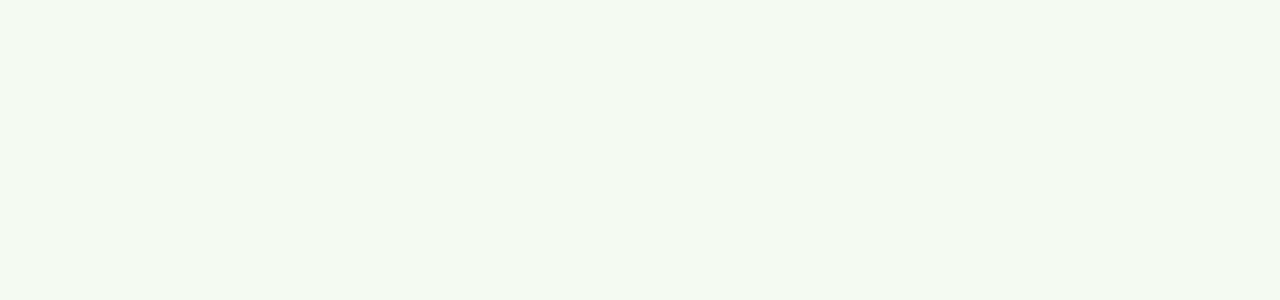
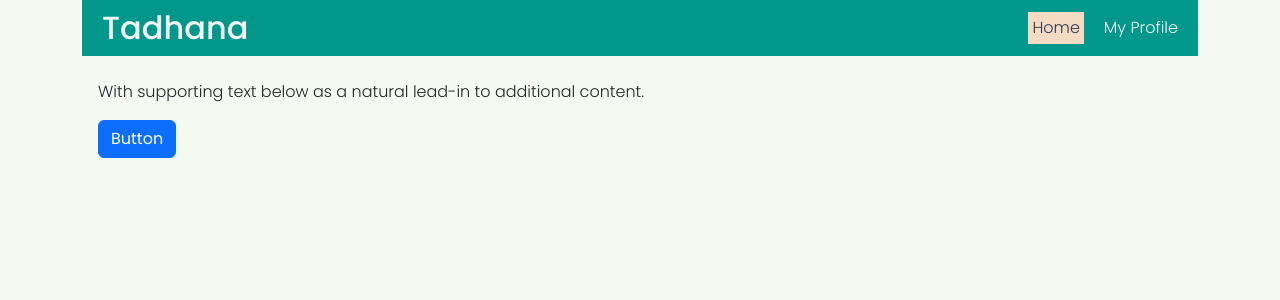
Before and after one commit to a-jai-esg/esguerra-final-exam, a React (Create React App) app in the folder frontend/tadhana-frontend/: page /home in a window 1280 px wide. Before the commit this address had no page. Shown: the top 300 px of the page. Built offline with nearby package versions, Linux system fonts and the light colour scheme.

Commit message:
fixed differences in registration and added home

```diff
--- a/frontend/tadhana-frontend/src/App.js
+++ b/frontend/tadhana-frontend/src/App.js
@@ -2,7 +2,7 @@ import { Route, Routes } from "react-router-dom";
 import Login from "./Components/Login";
 import Registration from "./Components/Registration";
 import Profile from "./Components/Profile";
-
+import Home from "./Components/Home";
 // optional addition
 //import Navbar from "./Components/Navbar";
 function App() {
@@ -12,6 +12,7 @@ function App() {
       <Routes>
         <Route path="/" element={<Login />} />
         <Route path="/profile" element={<Profile/>}/>
+        <Route path="/home" element={<Home/>}/>
         <Route path="/login" element={<Login />} />
         <Route path="/registration" element={<Registration />} />
       </Routes>
--- /dev/null
+++ b/frontend/tadhana-frontend/src/Components/Home.jsx
@@ -0,0 +1,43 @@
+import React from "react";
+import Navbar from "./Navbar";
+
+function Profile() {
+  const defaultProfile = [
+    {
+      name: "Jennie Kim",
+      email: "jennie@tadhana.com",
+
+      profilePicture:
+        "https://upload.wikimedia.org/wikipedia/commons/thumb/5/5d/Jennie_Kim_Marie_Claire_Korea_2020.png/220px-Jennie_Kim_Marie_Claire_Korea_2020.png",
+
+      about:
+        "Hello, My name is Jennie Kim, I am an actress, singer, and designer from South Korea.",
+    },
+  ];
+
+  return (
+    <>
+      <Navbar />
+      {defaultProfile.map((profile) => {
+        return (
+          <>
+            <div className="card w-75">
+              <div className="card-body">
+                <h5 className="card-title">{profile.description}</h5>
+                <p className="card-text">
+                  With supporting text below as a natural lead-in to additional
+                  content.
+                </p>
+                <a href="#" className="btn btn-primary">
+                  Button
+                </a>
+              </div>
+            </div>
+          </>
+        );
+      })}
+    </>
+  );
+}
+
+export default Profile;
--- a/frontend/tadhana-frontend/src/Components/Navbar.jsx
+++ b/frontend/tadhana-frontend/src/Components/Navbar.jsx
@@ -7,8 +7,8 @@ export default function Navbar() {
         Tadhana
       </Link>
       <ul>
-        <CustomLink to="/registration">Home</CustomLink>
-        <CustomLink to="/login">Logout</CustomLink>
+        <CustomLink to="/home">Home</CustomLink>
+        <CustomLink to="/profile">My Profile</CustomLink>
       </ul>
     </nav>
   );
--- a/frontend/tadhana-frontend/src/Components/Profile.jsx
+++ b/frontend/tadhana-frontend/src/Components/Profile.jsx
@@ -42,7 +42,7 @@ function Profile() {
                     <br />
                     <div className="buttons">
                       <button className="btn btn-outline-primary px-4">
-                        Edit Profile
+                        Logout
                       </button>
                       <button className="btn btn-primary px-4 ms-3">
                         Delete My Account
--- a/frontend/tadhana-frontend/src/Components/Registration.jsx
+++ b/frontend/tadhana-frontend/src/Components/Registration.jsx
@@ -29,12 +29,21 @@ function Registration() {
       placeholder: "********",
       controlId: "formBasicPassword",
     },
+    {
+      label: "My Job is",
+      type: "job_name",
+      placeholder: "UI/UX Designer",
+      controlId: "formBasicName",
+    },
+    {
+      label: "I am from",
+      type: "location",
+      placeholder: "Cebu City",
+      controlId: "formBasicName",
+    },
   ];
 
   const checkboxfields = [
-    {
-      label: "I am an employer",
-    },
     {
       label: "By signing up you agree to the terms and conditions",
     },
@@ -89,6 +98,7 @@ function Registration() {
       <Link className="link" to="/login">
         Registered already? Login here.
       </Link>
+      <br />
     </>
   );
 }
--- a/frontend/tadhana-frontend/src/styles/formStyles.css
+++ b/frontend/tadhana-frontend/src/styles/formStyles.css
@@ -12,7 +12,7 @@
 }
 
 .form-registration {
-  margin-top: 50px;
+  margin-top: 25px;
   margin-bottom: auto;
   padding: 2rem;
 }
@@ -90,6 +90,7 @@
   text-decoration: none;
   margin-left: 50%;
   margin-right: auto;
+  margin-bottom: 50px;
   color: #333;
 }
 
```
Also changed, not shown: 1 other file (tests, documents, lock files or other folders).
